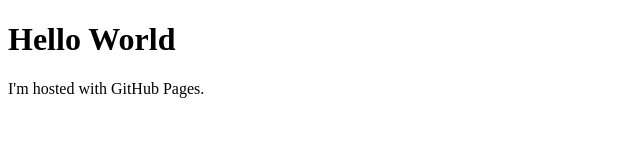
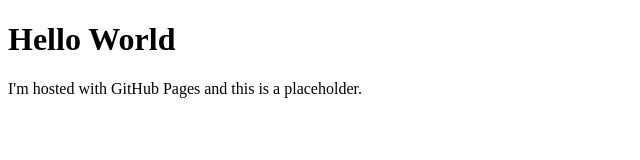
Before and after one commit to static-IPap/static-IPap.github.io, a plain HTML site: page index.html in a window 1280 px wide. Shown: the whole page, without its empty margins (0-640 px from the left). Drawn offline with Linux system fonts and the light colour scheme.

Commit message:
slight mod for test
slight mod for test

```diff
--- a/index.html
+++ b/index.html
@@ -2,6 +2,6 @@
 <html>
 <body>
 <h1>Hello World</h1>
-<p>I'm hosted with GitHub Pages.</p>
+<p>I'm hosted with GitHub Pages and this is a placeholder.</p>
 </body>
 </html>
```
